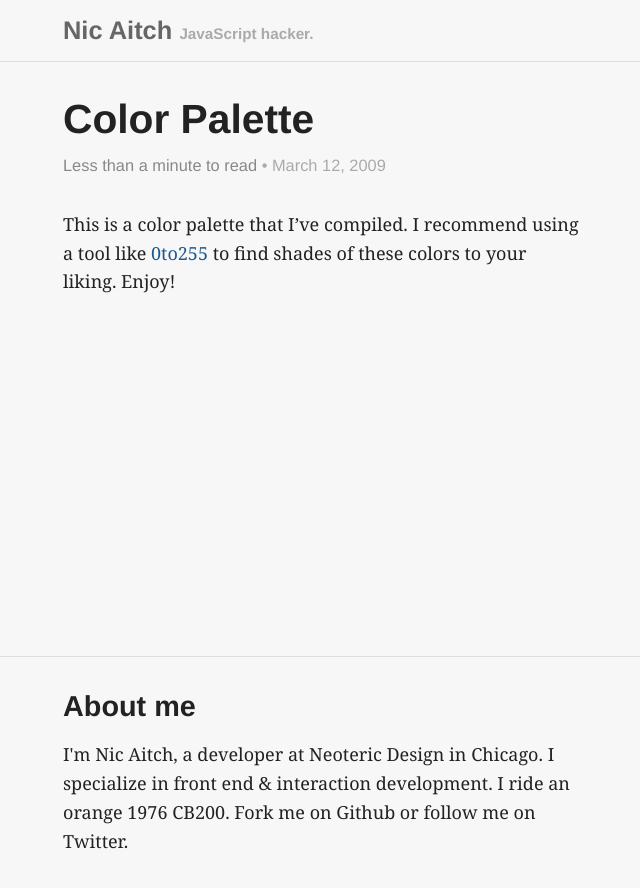
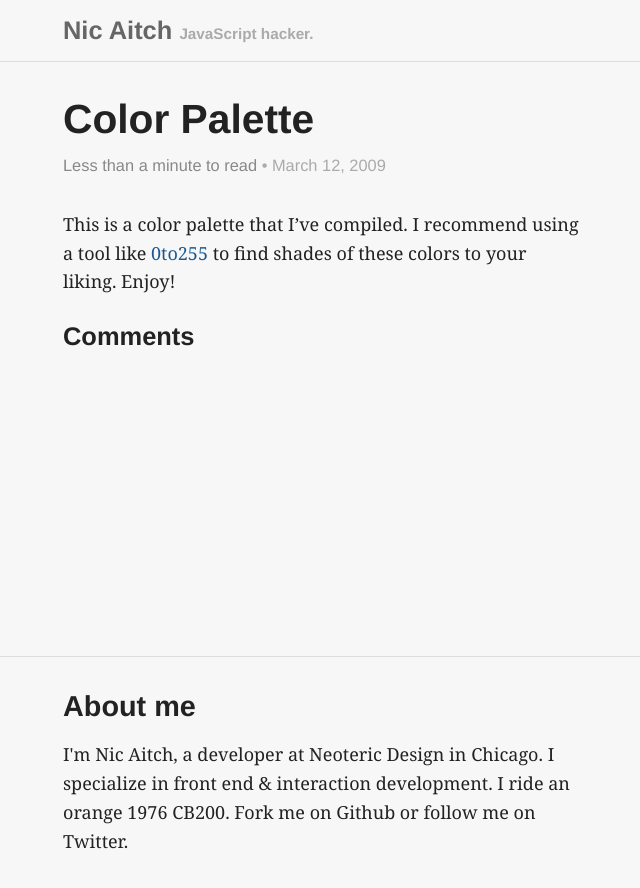
Before and after one commit to nicinabox/nicinabox.github.io, a Jekyll site: the page built from blog/_posts/2011-08-12-color-palette.markdown, in a window 1280 px wide. Shown: the top 888 px of the page, without its empty margins (2-642 px from the left). Built offline with Jekyll 4.4.1, drawn with Linux system fonts in a browser that asks for light colours; nearby versions of some CDN libraries; comment, search, counter and statistics services are not loaded.

Commit message:
Fix disqus

```diff
--- a/_includes/disqus.html
+++ b/_includes/disqus.html
@@ -6,13 +6,17 @@
 
     {% if page.comments == true %}
       {% comment %} `page.comments` can be only be set to true on pages/posts, so we embed the comments here. {% endcomment %}
+
       var disqus_developer = 1;
       var disqus_identifier = '{{ site.url }}{{ page.url }}';
       var disqus_url = '{{ site.url }}{{ page.url }}';
       var disqus_script = 'embed.js';
+
     {% else %}
       {% comment %} As `page.comments` is empty, we must be on the index page. {% endcomment %}
+
       var disqus_script = 'count.js';
+
     {% endif %}
 
     (function () {
--- a/_includes/post/detail.html
+++ b/_includes/post/detail.html
@@ -13,9 +13,16 @@
       {{ content }}
     </div>
   </div>
-  <div class="row">
-    <div class="twelve columns">
-      {% include disqus.html %}
+
+  {% if site.disqus_short_name and page.comments == true %}
+    <div class="row">
+      <div class="twelve columns">
+        <h4>Comments</h4>
+        <div id="disqus_thread">
+          {% include disqus.html %}
+        </div>
+      </div>
     </div>
-  </div>
+  {% endif %}
+
 </article>
```
Lines whose indentation alone changed are shown as unchanged.
